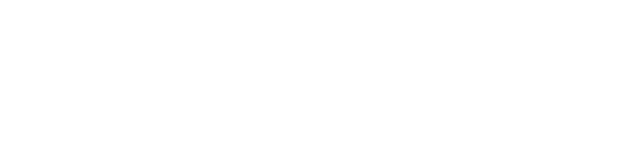
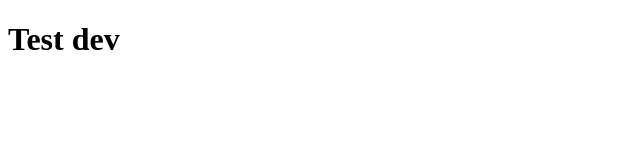
Before and after one commit to ullahkz/git-test, a plain HTML site: page index.html in a window 1280 px wide. Shown: the whole page, without its empty margins (0-640 px from the left). Drawn offline with Linux system fonts and the light colour scheme.

Commit message:
index.html in dev changed

```diff
--- a/index.html
+++ b/index.html
@@ -2,9 +2,9 @@
 <html lang="en">
 <head>
 	<meta charset="UTF-8">
-	<title>Document</title>
+	<title>This is dev branch</title>
 </head>
 <body>
-
+	<h1>Test dev</h1>
 </body>
 </html>
```
